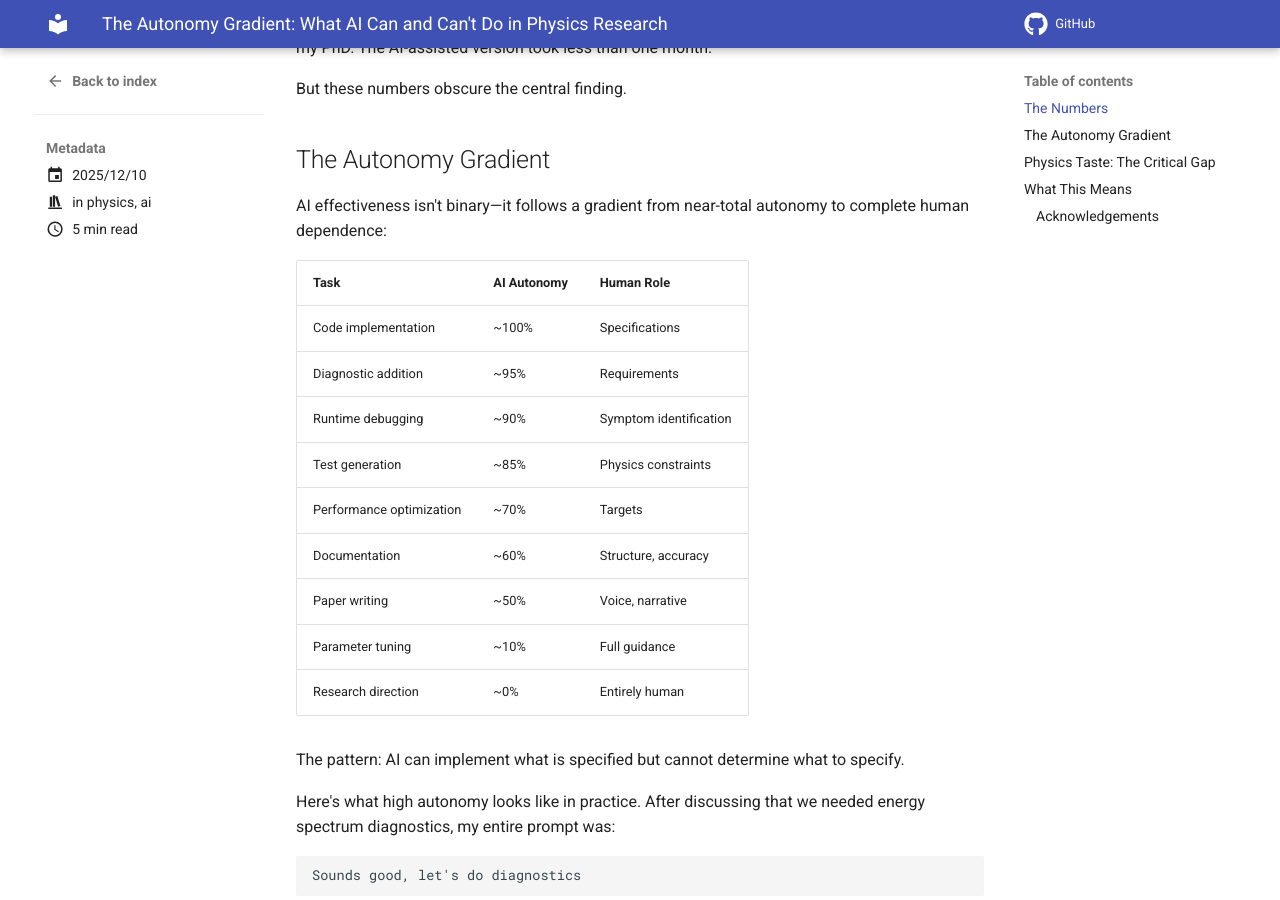
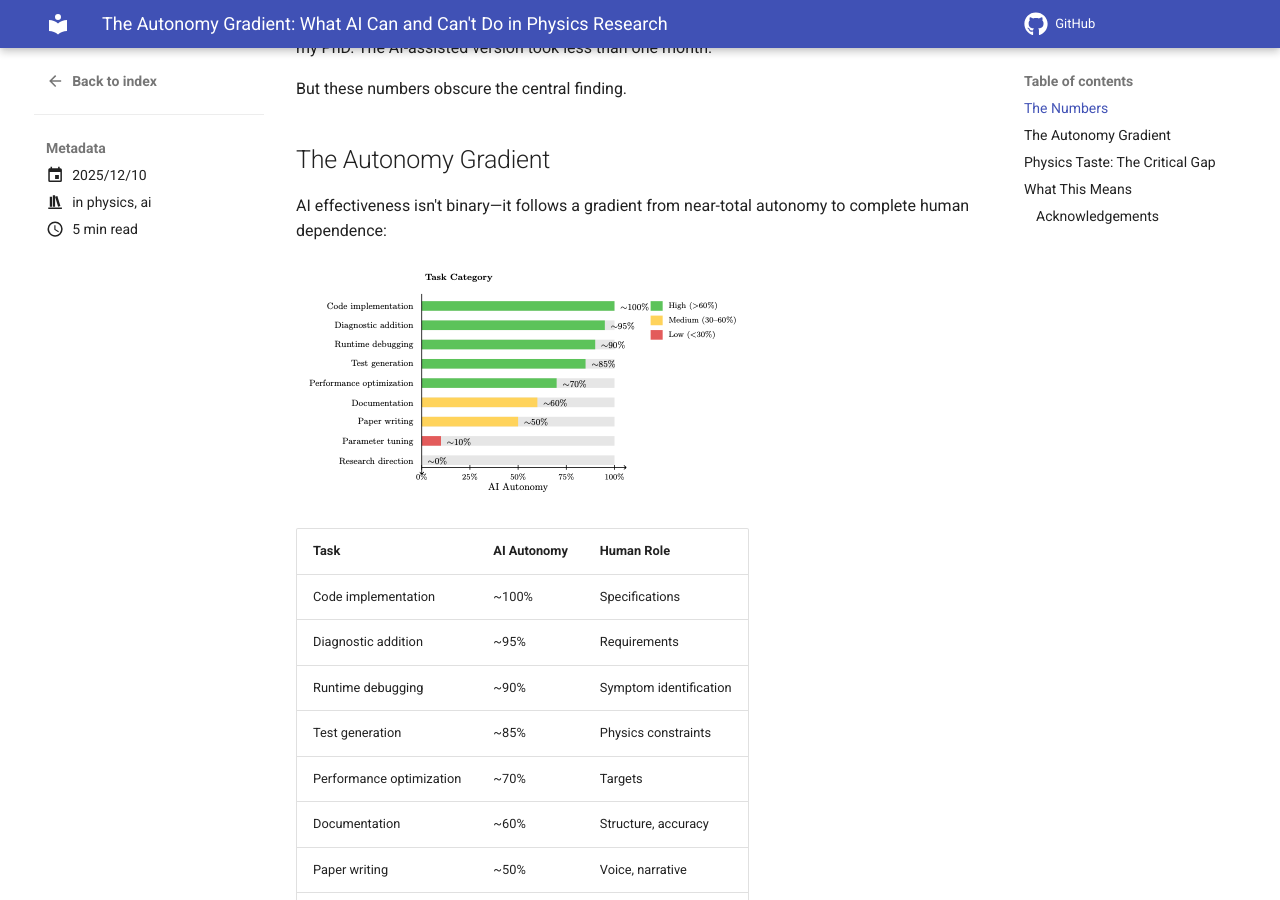
Before and after one commit to anjor/website, an MkDocs documentation site: the page built from docs/writing/posts/autonomy-gradient.md, in a window 1280 px wide and 900 px high, scrolled down 772 px. Built offline with MkDocs 1.6.1 and Material for MkDocs 9.7.7, drawn with Linux system fonts in a browser that asks for light colours; comment, search, counter and statistics services are not loaded.

Commit message:
autonomy gradient

```diff
--- a/docs/writing/posts/autonomy-gradient.md
+++ b/docs/writing/posts/autonomy-gradient.md
@@ -30,6 +30,8 @@ But these numbers obscure the central finding.
 ## The Autonomy Gradient
 
 AI effectiveness isn't binary—it follows a gradient from near-total autonomy to complete human dependence:
+
+![Autonomy Gradient](../assets/autonomy-gradient.png)
 
 | Task | AI Autonomy | Human Role |
 |------|-------------|------------|
```
Also changed, not shown: docs/writing/assets/autonomy-gradient.png (added).
